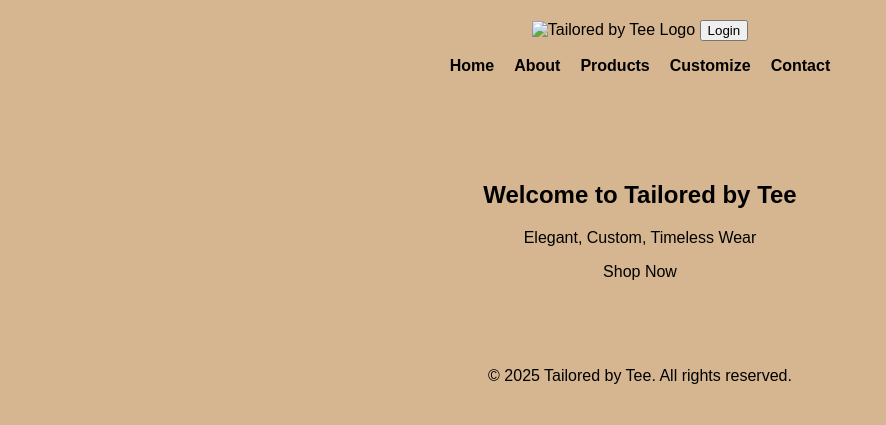
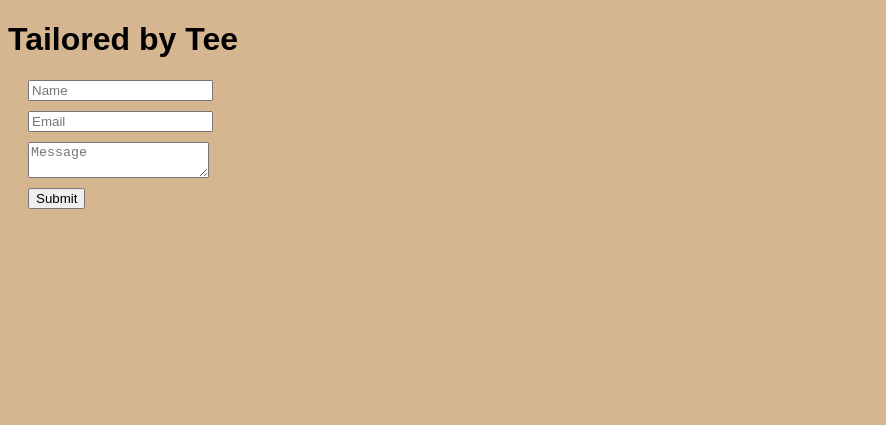
Before and after one commit to tmaw135/tylawarnr.github.io, a plain HTML site: page index.html in a window 1280 px wide. Shown: the whole page, without its empty margins (0-886 px from the left). Drawn offline with Linux system fonts and the light colour scheme.

Commit message:
Add files via upload

```diff
--- a/index.html
+++ b/index.html
@@ -1,35 +1,23 @@
-
 <!DOCTYPE html>
 <html lang="en">
 <head>
-  <meta charset="UTF-8">
-  <meta name="viewport" content="width=device-width, initial-scale=1.0">
+  <meta charset="UTF-8" />
+  <meta name="viewport" content="width=device-width, initial-scale=1.0" />
   <title>Tailored by Tee</title>
-  <link rel="stylesheet" href="style.css">
+  <link rel="stylesheet" href="style.css" />
+  <script src="script.js" defer></script>
 </head>
 <body>
   <header>
-    <div class="logo-container">
-      <img src="images/logo.png" alt="Tailored by Tee Logo" class="logo">
-      <button class="login-btn">Login</button>
-    </div>
-    <nav>
-      <ul>
-        <li><a href="index.html">Home</a></li>
-        <li><a href="about.html">About</a></li>
-        <li><a href="products.html">Products</a></li>
-        <li><a href="customize.html">Customize</a></li>
-        <li><a href="contact.html">Contact</a></li>
-      </ul>
-    </nav>
+    <h1>Tailored by Tee</h1>
   </header>
-  <section class="hero">
-    <h1>Welcome to Tailored by Tee</h1>
-    <p>Elegant, Custom, Timeless Wear</p>
-    <a href="products.html" class="btn">Shop Now</a>
-  </section>
-  <footer>
-    <p>&copy; 2025 Tailored by Tee. All rights reserved.</p>
-  </footer>
+  <main>
+    <form name="contactForm" onsubmit="return validateForm()">
+      <input type="text" name="name" placeholder="Name" />
+      <input type="text" name="email" placeholder="Email" />
+      <textarea name="message" placeholder="Message"></textarea>
+      <button type="submit">Submit</button>
+    </form>
+  </main>
 </body>
 </html>
--- a/script.js
+++ b/script.js
@@ -1,12 +1,20 @@
 
+// JavaScript for form validation
 function validateForm() {
-  const name = document.getElementById('name').value;
-  const email = document.getElementById('email').value;
-  const measurements = document.getElementById('measurements').value;
+  let name = document.forms["contactForm"]["name"].value;
+  let email = document.forms["contactForm"]["email"].value;
+  let message = document.forms["contactForm"]["message"].value;
 
-  if (!name || !email || !measurements) {
-    alert('Please fill in all fields.');
+  if (name == "" || email == "" || message == "") {
+    alert("All fields must be filled out.");
     return false;
   }
+  let emailPattern = /^[^\s@]+@[^\s@]+\.[^\s@]+$/;
+  if (!emailPattern.test(email)) {
+    alert("Please enter a valid email address.");
+    return false;
+  }
+
+  alert("Form submitted successfully!");
   return true;
 }
--- a/style.css
+++ b/style.css
@@ -1,57 +1,13 @@
 
 body {
-  margin: 0;
-  padding: 0;
+  font-family: Arial, sans-serif;
   background-color: #D5B690;
-  color: #000000;
-  text-align: center;
-  font-family: 'Black Han Sans', 'Feeling Passionate', sans-serif;
+  color: #000;
 }
-
-header, footer {
-  background-color: #D5B690;
-  padding: 20px;
+form {
+  margin: 20px;
 }
-
-nav ul {
-  list-style: none;
-  padding: 0;
-  display: flex;
-  justify-content: center;
-  gap: 20px;
+input, textarea {
+  display: block;
+  margin: 10px 0;
 }
-
-nav ul li a {
-  text-decoration: none;
-  color: #000;
-  font-weight: bold;
-}
-
-.hero {
-  padding: 50px 20px;
-}
-
-.btn {
-  background-color: #D5B690;
-  color: black;
-  padding: 10px 20px;
-  text-decoration: none;
-  border-radius: 5px;
-}
-
-.btn:hover {
-  background-color: #663300;
-}
-
-.product-gallery {
-  display: flex;
-  justify-content: center;
-  gap: 20px;
-  padding: 20px;
-}
-
-.product img {
-  width: 200px;
-  height: auto;
-  border-radius: 5px;
-}
```
